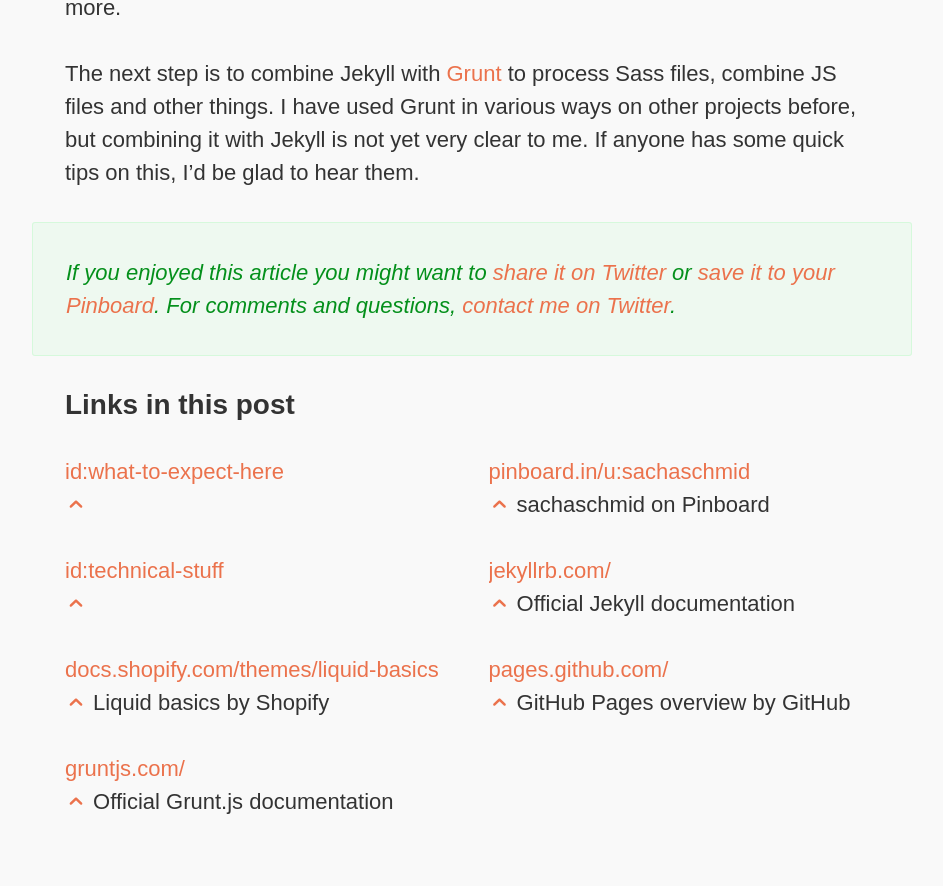
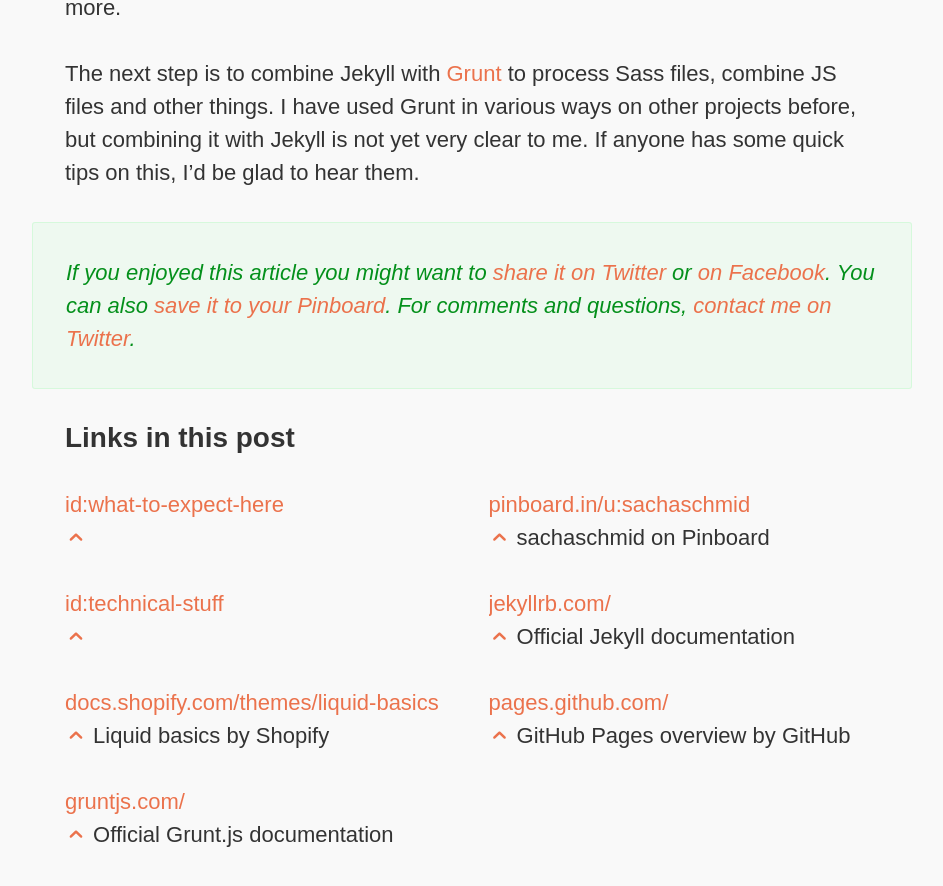
Before and after one commit to RadLikeWhoa/old.sacha.me, a Jekyll site: the page built from articles/_posts/2013-10-07-hello-world.md, in a window 1280 px wide and 900 px high, scrolled down 1362 px. Shown: the top 886 px of the window, without its empty margins (168-1111 px from the left). Built offline with Jekyll 4.4.1, drawn with Linux system fonts in a browser that asks for light colours; some web fonts are replaced; Markdown is read by kramdown in place of the engine named in the settings.

Commit message:
Change wording in share section

```diff
--- a/_layouts/post.html
+++ b/_layouts/post.html
@@ -11,7 +11,7 @@
   <h2 class="h1 post-title"><a href="{{ page.url }}">{{ page.title }}</a></h2>
   <div class="post-body">{{ content }}</div>
   <p class="share content-block share-block">
-    If you enjoyed this article you might want to <a href="https://twitter.com/intent/tweet?url={{ site.url | UrlEncode }}{{ page.url | UrlEncode }}&amp;text={{ page.title | UrlEncode }}&amp;via=sachaschmid&amp;related=sachaschmid%3AFront-end%20developer%20from%20Switzerland">share it on Twitter</a> or <a href="https://pinboard.in/add?next=same&amp;url={{ site.url | UrlEncode }}{{ page.url | UrlEncode}}&amp;title={{ page.title | UrlEncode }}">save it to your Pinboard</a>. For comments and questions, <a href="https://twitter.com/sachaschmid">contact me on Twitter</a>.
+    If you enjoyed this article you might want to <a href="https://twitter.com/intent/tweet?url={{ site.url | UrlEncode }}{{ page.url | UrlEncode }}&amp;text={{ page.title | UrlEncode }}&amp;via=sachaschmid&amp;related=sachaschmid%3AFront-end%20developer%20from%20Switzerland">share it on Twitter</a> or <a href="https://facebook.com/sharer.php?u={{ site.url | UrlEncode }}{{ page.url | UrlEncode }}">on Facebook</a>. You can also <a href="https://pinboard.in/add?next=same&amp;url={{ site.url | UrlEncode }}{{ page.url | UrlEncode}}&amp;title={{ page.title | UrlEncode }}">save it to your Pinboard</a>. For comments and questions, <a href="https://twitter.com/sachaschmid">contact me on Twitter</a>.
   </p>
   <div class="post-links" style="display: none;">
     <h3>Links in this post</h3>
```
